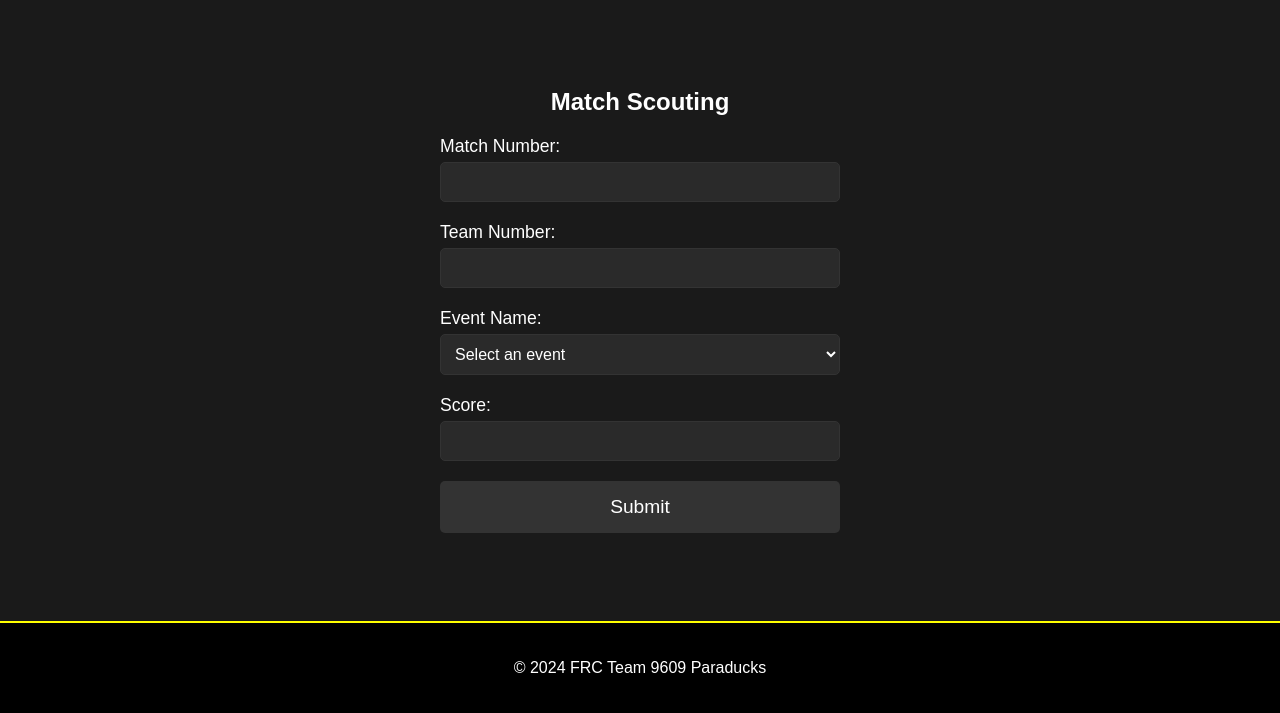
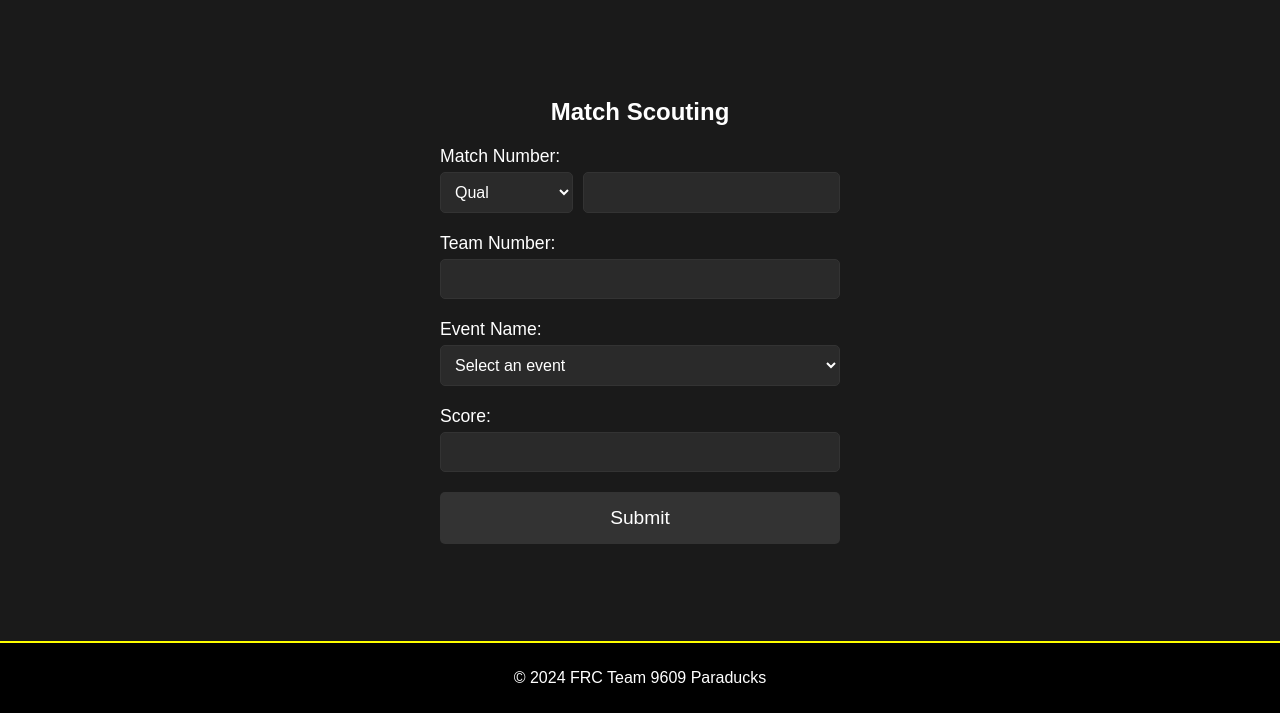
Before and after one commit to SolBreaker12/ParaScout, a Flask app: page /scout/match in a window 1280 px wide. Shown: the part 87-800 px from the top of the page. Run offline with Flask 3, Linux system fonts and the light colour scheme.

Commit message:
removed venv, and misc

```diff
--- a/static/style.css
+++ b/static/style.css
@@ -92,7 +92,7 @@
 
 footer {
     text-align: center;
-    padding: 20px;
+    padding: 10px;
     background-color: #000000;
     border-top: 2px solid #ffff00;
 }
@@ -125,6 +125,17 @@
     color: #ffffff;
 }
 
+.add-event-section {
+    margin-bottom: 40px;
+    width: 100%;
+    max-width: 400px;
+}
+
+.events-section {
+    width: 100%;
+    max-width: 800px;
+}
+
 @media (max-width: 600px) {
     .buttons {
         gap: 10px;
@@ -139,3 +150,74 @@
         gap: 15px;
     }
 }
+
+.delete-button {
+    background-color: #ff4136;
+    padding: 5px 10px;
+    font-size: 0.9em;
+}
+
+.delete-button:hover {
+    background-color: #ff7b6e;
+}
+
+.modal {
+    display: none;
+    position: fixed;
+    z-index: 1;
+    left: 0;
+    top: 0;
+    width: 100%;
+    height: 100%;
+    overflow: auto;
+    background-color: rgba(0, 0, 0, 0.4);
+}
+
+.modal-content {
+    background-color: #333333;
+    margin: 15% auto;
+    padding: 20px;
+    border: 1px solid #888;
+    width: 80%;
+    max-width: 500px;
+    border-radius: 5px;
+}
+
+.modal-content h2 {
+    margin-top: 0;
+}
+
+.modal-content .button {
+    margin-right: 10px;
+}
+
+#confirmDelete {
+    background-color: #ff4136;
+}
+
+#confirmDelete:hover {
+    background-color: #ff7b6e;
+}
+
+#cancelDelete {
+    background-color: #333333;
+}
+
+#cancelDelete:hover {
+    background-color: #4a4a4a;
+}
+
+.match-number-container {
+    display: flex;
+
+}
+
+.match-number-container select {
+    flex: 1;
+    max-width: 33.33%;
+    margin-right: 10px;
+}
+
+.match-number-container input {
+    flex: 2;
+}
--- a/templates/index.html
+++ b/templates/index.html
@@ -15,7 +15,7 @@
         <h2>Scouting</h2>
         <a href="scout/pit" class="button">Pit</a>
         <a href="scout/match" class="button">Match</a>
-        &nbsp
+        &nbsp;
         <a href="view" class="button">View Data</a>
     </div>
 </div>
--- a/templates/scout/match_scout.html
+++ b/templates/scout/match_scout.html
@@ -15,7 +15,16 @@
     <form class="scout-form" action="/scout/submit_match_data" method="post">
         <div class="form-group">
             <label for="match-id">Match Number:</label>
-                <input type="number" id="match-id" name="match_id" required>
+            <div class="match-number-container">
+                <label for="match_type"></label>
+                <select id="match_type" name="match_type" required>
+                    <option value="qm">Qual</option>
+                    <option value="sf">Semi</option>
+                    <option value="f">Final</option>
+                </select>
+                <label for="match_number"></label>
+                <input type="number" id="match_number" name="match_number" required>
+            </div>
         </div>
         <div class="form-group">
             <label for="team-id">Team Number:</label>
@@ -25,8 +34,9 @@
             <label for="event-id">Event Name:</label>
             <select id="event-id" name="event_id" required>
                 <option value="">Select an event</option>
-                    <option value="2024cabe">East Bay</option>
-                    <option value="2024tuhc">Halic</option>
+                {% for event in events %}
+                    <option value="{{ event.event_id }}">{{ event.name }}</option>
+                {% endfor %}
             </select>
         </div>
         <div class="form-group">
--- a/templates/view/matches.html
+++ b/templates/view/matches.html
@@ -8,7 +8,7 @@
 </head>
 <body>
 <header>
-    <h1>FRC Match Scouting Reports</h1>
+    <h1>Parascout</h1>
 </header>
 <div class="container">
     <table>
```
Also changed, not shown: templates/login.html (deleted, +0 -12 lines), instance/scouting_data.db. Lines whose indentation alone changed are shown as unchanged.
